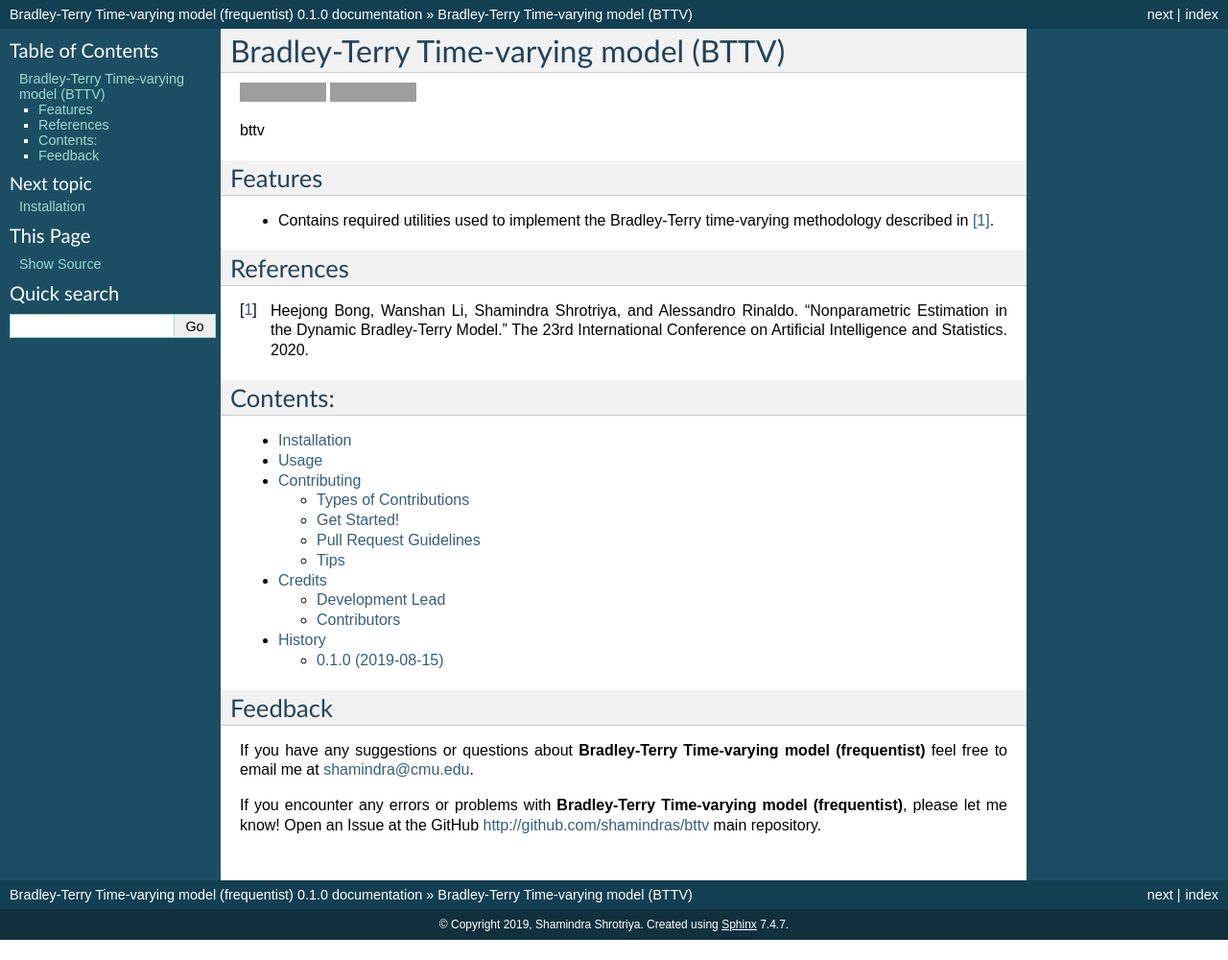
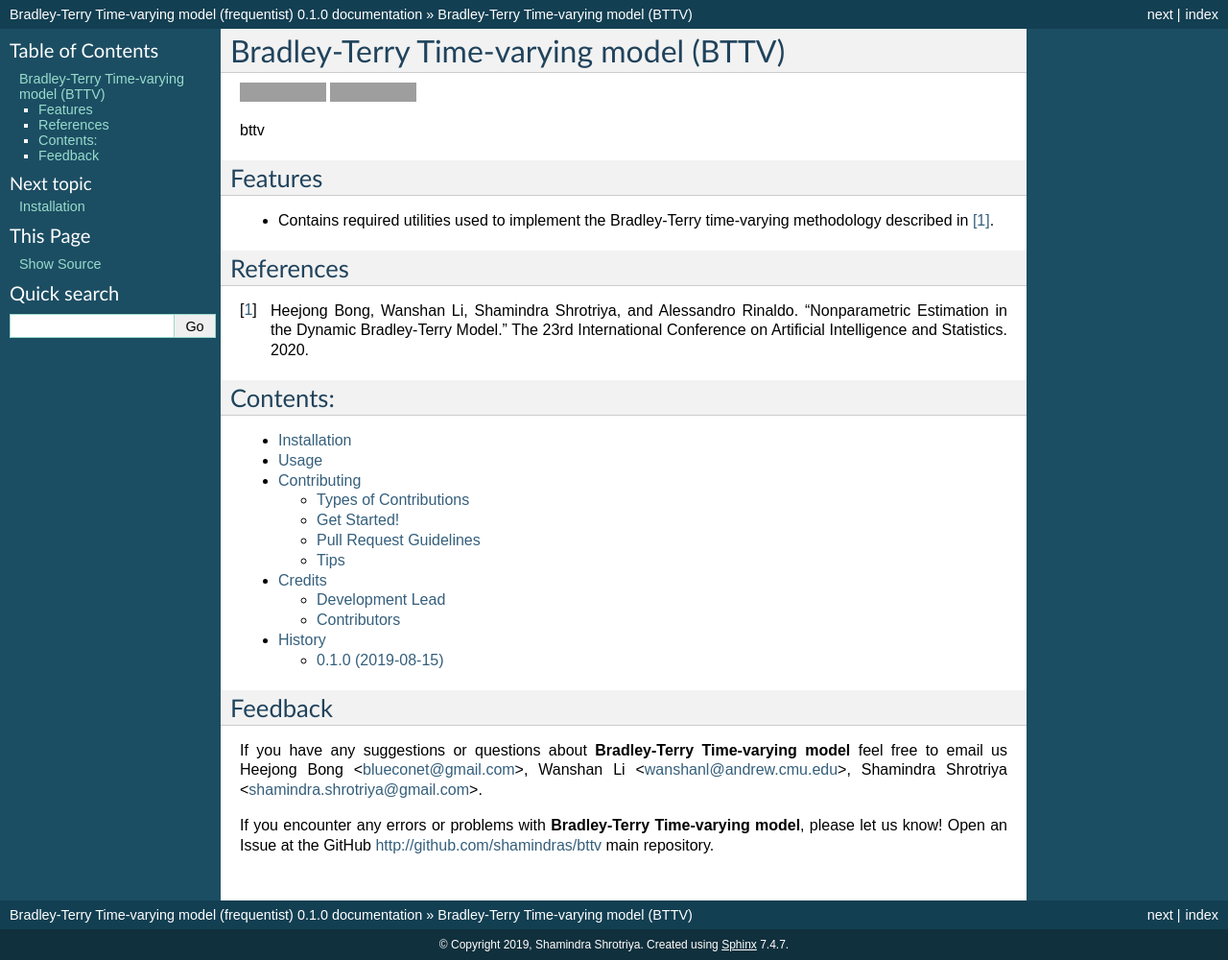
Before and after one commit to shamindras/bttv, a Sphinx documentation site: the page built from docs/index.rst, in a window 1280 px wide. Shown: the whole page at 96% size. Built offline with Sphinx 7.4.7, drawn with Linux system fonts in a browser that asks for light colours; before the commit the page ends 979 px from its top, so only the background shows below that; grey boxes are pictures that could not be loaded.

```diff
--- a/docs/index.rst
+++ b/docs/index.rst
@@ -20,8 +20,10 @@ Contents:
 Feedback
 ========
 
-If you have any suggestions or questions about **Bradley-Terry Time-varying model (frequentist)** feel free to email me
-at shamindra@cmu.edu.
+If you have any suggestions or questions about **Bradley-Terry Time-varying model** feel free
+to email us Heejong Bong <blueconet@gmail.com>, Wanshan Li <wanshanl@andrew.cmu.edu>,
+Shamindra Shrotriya <shamindra.shrotriya@gmail.com>.
 
-If you encounter any errors or problems with **Bradley-Terry Time-varying model (frequentist)**, please let me know!
+
+If you encounter any errors or problems with **Bradley-Terry Time-varying model**, please let us know!
 Open an Issue at the GitHub http://github.com/shamindras/bttv main repository.
```
Also changed, not shown: docs/bttv.rst (added, +46 -0 lines), docs/modules.rst (added, +7 -0 lines), 4 other files.
